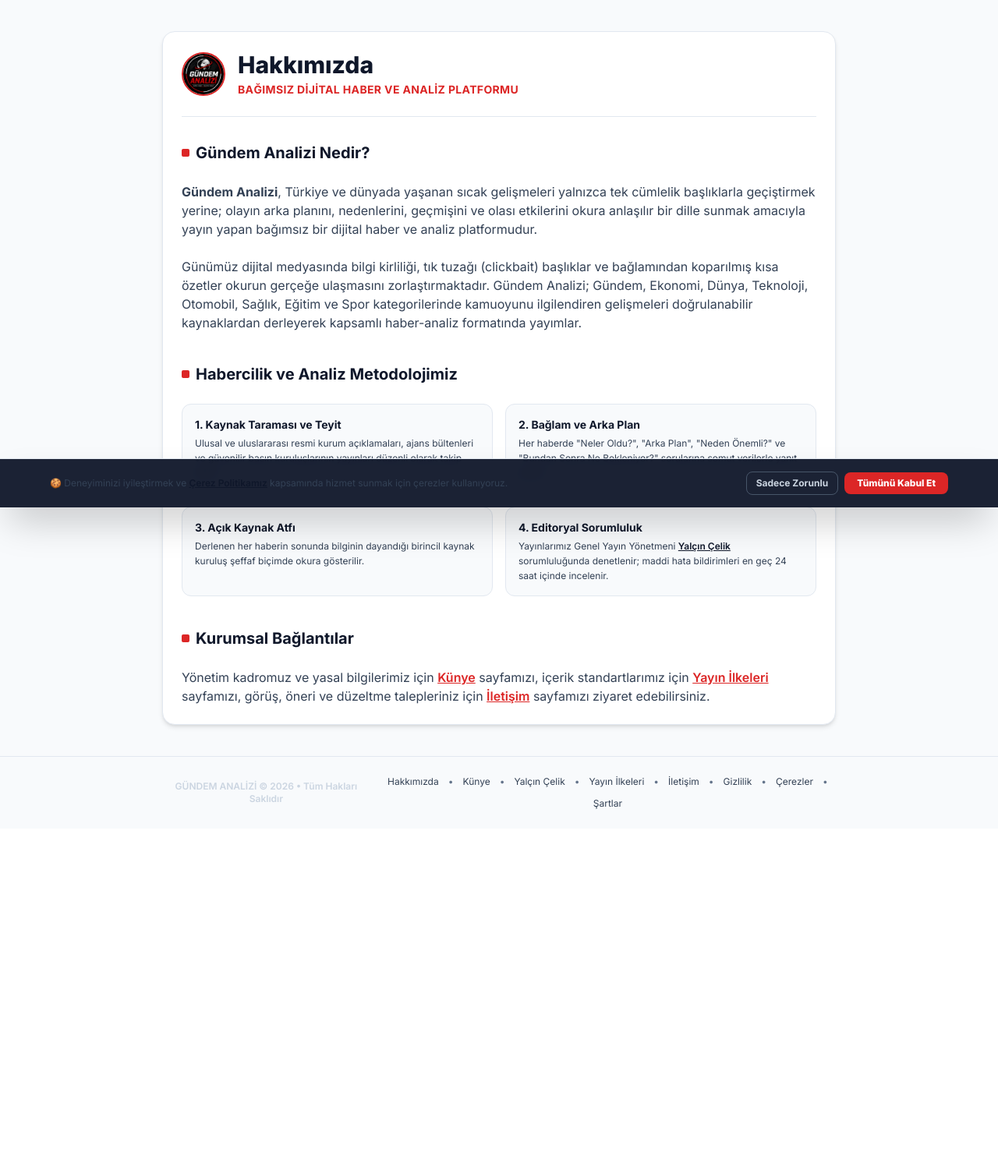
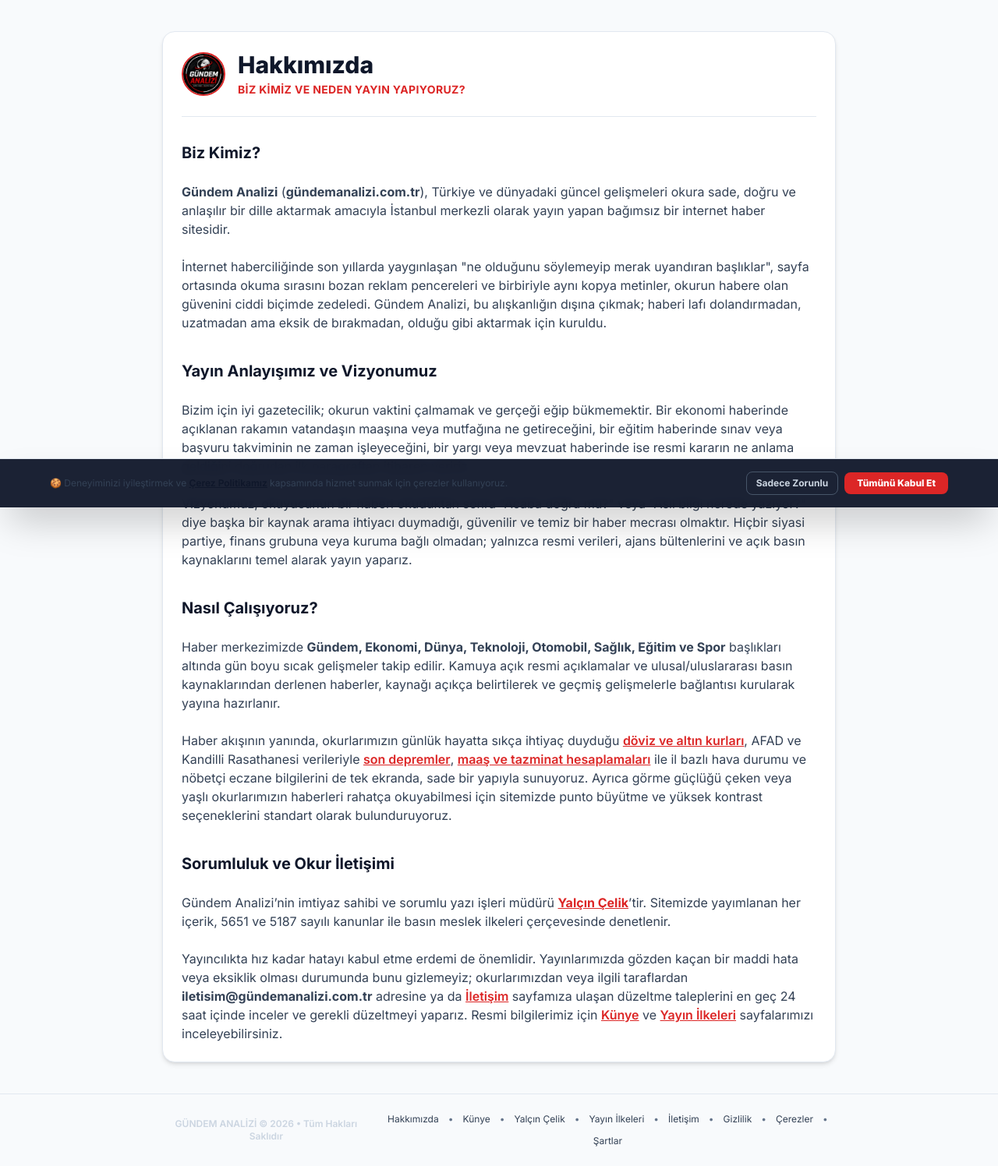
Before and after one commit to celikyalcin336-blip/gundemanalizi, a FastAPI app: page /about in a window 1280 px wide. Shown: the part 149-1645 px from the top of the page at 78% size. Before the commit the page ends 1187 px from the top, so only its background shows below. Run offline with FastAPI, Linux system fonts and the light colour scheme; some libraries are stand-ins or nearby versions.

Commit message:
Update About and Editor-in-Chief pages with natural human-written editorial text

```diff
--- a/templates/about.html
+++ b/templates/about.html
@@ -22,11 +22,35 @@
     <!-- Google AdSense Doğrulama & Otomatik Reklam Kodu (Resmi Standart) -->
     <script async src="https://pagead2.googlesyndication.com/pagead/js/adsbygoogle.js?client=ca-pub-3827167989675699" crossorigin="anonymous"></script>
     <meta name="viewport" content="width=device-width, initial-scale=1.0">
-    <title>Hakkımızda | Gündem Analizi</title>
-    <meta name="description" content="Gündem Analizi hakkında kurumsal bilgiler, bağımsız habercilik vizyonumuz, doğruluk ilkelerimiz ve editöryal çalışma standartlarımız.">
+    <title>Hakkımızda — Biz Kimiz, Vizyonumuz ve Misyonumuz | Gündem Analizi</title>
+    <meta name="description" content="Gündem Analizi kimdir? Kurumsal vizyonumuz, bağımsız habercilik misyonumuz, doğruluk ilkelerimiz, yayın metodolojimiz ve yönetim yapımız.">
     <meta name="robots" content="index, follow">
     <link rel="canonical" href="https://xn--gndemanalizi-dlb.com.tr/hakkimizda">
     <link rel="icon" type="image/png" href="/assets/logo.png">
+    <script type="application/ld+json">
+    {
+      "@context": "https://schema.org",
+      "@type": "AboutPage",
+      "name": "Hakkımızda — Biz Kimiz, Vizyonumuz ve Misyonumuz | Gündem Analizi",
+      "url": "https://xn--gndemanalizi-dlb.com.tr/hakkimizda",
+      "mainEntity": {
+        "@type": "NewsMediaOrganization",
+        "name": "Gündem Analizi",
+        "url": "https://xn--gndemanalizi-dlb.com.tr",
+        "logo": "https://xn--gndemanalizi-dlb.com.tr/assets/logo.png",
+        "email": "iletisim@gündemanalizi.com.tr",
+        "founder": {
+          "@type": "Person",
+          "name": "Yalçın Çelik",
+          "jobTitle": "İmtiyaz Sahibi ve Genel Yayın Yönetmeni",
+          "url": "https://xn--gndemanalizi-dlb.com.tr/yazar/yalcin-celik"
+        },
+        "publishingPrinciples": "https://xn--gndemanalizi-dlb.com.tr/yayin-ilkeleri",
+        "correctionsPolicy": "https://xn--gndemanalizi-dlb.com.tr/yayin-ilkeleri",
+        "masthead": "https://xn--gndemanalizi-dlb.com.tr/kunye"
+      }
+    }
+    </script>
     <link rel="stylesheet" href="/assets/style.min.css">
     <script src="/assets/lucide.min.js" defer></script>
     <style>
@@ -82,49 +106,42 @@
                 <img src="/assets/logo.png" alt="Gündem Analizi Logo" class="w-14 h-14 rounded-full border-2 border-red-600 shadow-xs">
                 <div>
                     <h1 class="text-2xl sm:text-3xl font-extrabold text-slate-900">Hakkımızda</h1>
-                    <p class="text-red-600 text-xs sm:text-sm font-bold uppercase tracking-wide mt-1">Bağımsız Dijital Haber ve Analiz Platformu</p>
+                    <p class="text-red-600 text-xs sm:text-sm font-bold uppercase tracking-wide mt-1">Biz Kimiz ve Neden Yayın Yapıyoruz?</p>
                 </div>
             </div>
 
             <div class="space-y-6 text-slate-700 text-sm sm:text-base leading-relaxed">
 
-                <h2 class="text-xl font-bold text-slate-900 flex items-center gap-2">
-                    <span class="w-2.5 h-2.5 bg-red-600 rounded-sm"></span> Gündem Analizi Nedir?
-                </h2>
+                <h2 class="text-xl font-bold text-slate-900">Biz Kimiz?</h2>
                 <p>
-                    <strong>Gündem Analizi</strong>, Türkiye ve dünyada yaşanan sıcak gelişmeleri yalnızca tek cümlelik başlıklarla geçiştirmek yerine; olayın arka planını, nedenlerini, geçmişini ve olası etkilerini okura anlaşılır bir dille sunmak amacıyla yayın yapan bağımsız bir dijital haber ve analiz platformudur.
+                    <strong>Gündem Analizi</strong> (<strong>gündemanalizi.com.tr</strong>), Türkiye ve dünyadaki güncel gelişmeleri okura sade, doğru ve anlaşılır bir dille aktarmak amacıyla İstanbul merkezli olarak yayın yapan bağımsız bir internet haber sitesidir.
                 </p>
                 <p>
-                    Günümüz dijital medyasında bilgi kirliliği, tık tuzağı (clickbait) başlıklar ve bağlamından koparılmış kısa özetler okurun gerçeğe ulaşmasını zorlaştırmaktadır. Gündem Analizi; Gündem, Ekonomi, Dünya, Teknoloji, Otomobil, Sağlık, Eğitim ve Spor kategorilerinde kamuoyunu ilgilendiren gelişmeleri doğrulanabilir kaynaklardan derleyerek kapsamlı haber-analiz formatında yayımlar.
+                    İnternet haberciliğinde son yıllarda yaygınlaşan "ne olduğunu söylemeyip merak uyandıran başlıklar", sayfa ortasında okuma sırasını bozan reklam pencereleri ve birbiriyle aynı kopya metinler, okurun habere olan güvenini ciddi biçimde zedeledi. Gündem Analizi, bu alışkanlığın dışına çıkmak; haberi lafı dolandırmadan, uzatmadan ama eksik de bırakmadan, olduğu gibi aktarmak için kuruldu.
                 </p>
 
-                <h2 class="text-xl font-bold text-slate-900 flex items-center gap-2 pt-4">
-                    <span class="w-2.5 h-2.5 bg-red-600 rounded-sm"></span> Habercilik ve Analiz Metodolojimiz
-                </h2>
-                <div class="grid grid-cols-1 sm:grid-cols-2 gap-4">
-                    <div class="bg-slate-50 p-4 rounded-xl border border-slate-200">
-                        <h3 class="font-bold text-slate-900 text-sm mb-1">1. Kaynak Taraması ve Teyit</h3>
-                        <p class="text-xs text-slate-600">Ulusal ve uluslararası resmi kurum açıklamaları, ajans bültenleri ve güvenilir basın kuruluşlarının yayınları düzenli olarak takip edilir.</p>
-                    </div>
-                    <div class="bg-slate-50 p-4 rounded-xl border border-slate-200">
-                        <h3 class="font-bold text-slate-900 text-sm mb-1">2. Bağlam ve Arka Plan</h3>
-                        <p class="text-xs text-slate-600">Her haberde "Neler Oldu?", "Arka Plan", "Neden Önemli?" ve "Bundan Sonra Ne Bekleniyor?" sorularına somut verilerle yanıt aranır.</p>
-                    </div>
-                    <div class="bg-slate-50 p-4 rounded-xl border border-slate-200">
-                        <h3 class="font-bold text-slate-900 text-sm mb-1">3. Açık Kaynak Atfı</h3>
-                        <p class="text-xs text-slate-600">Derlenen her haberin sonunda bilginin dayandığı birincil kaynak kuruluş şeffaf biçimde okura gösterilir.</p>
-                    </div>
-                    <div class="bg-slate-50 p-4 rounded-xl border border-slate-200">
-                        <h3 class="font-bold text-slate-900 text-sm mb-1">4. Editoryal Sorumluluk</h3>
-                        <p class="text-xs text-slate-600">Yayınlarımız Genel Yayın Yönetmeni <a href="/yazar/yalcin-celik" class="text-red-600 underline font-semibold">Yalçın Çelik</a> sorumluluğunda denetlenir; maddi hata bildirimleri en geç 24 saat içinde incelenir.</p>
-                    </div>
-                </div>
+                <h2 class="text-xl font-bold text-slate-900 pt-3">Yayın Anlayışımız ve Vizyonumuz</h2>
+                <p>
+                    Bizim için iyi gazetecilik; okurun vaktini çalmamak ve gerçeği eğip bükmemektir. Bir ekonomi haberinde açıklanan rakamın vatandaşın maaşına veya mutfağına ne getireceğini, bir eğitim haberinde sınav veya başvuru takviminin ne zaman işleyeceğini, bir yargı veya mevzuat haberinde ise resmi kararın ne anlama geldiğini doğrudan ilk paragraftan itibaren veririz.
+                </p>
+                <p>
+                    Vizyonumuz, okuyucunun bir haberi okuduktan sonra "Acaba doğru mu?" veya "Asıl bilgi nerede yazıyor?" diye başka bir kaynak arama ihtiyacı duymadığı, güvenilir ve temiz bir haber mecrası olmaktır. Hiçbir siyasi partiye, finans grubuna veya kuruma bağlı olmadan; yalnızca resmi verileri, ajans bültenlerini ve açık basın kaynaklarını temel alarak yayın yaparız.
+                </p>
 
-                <h2 class="text-xl font-bold text-slate-900 flex items-center gap-2 pt-4">
-                    <span class="w-2.5 h-2.5 bg-red-600 rounded-sm"></span> Kurumsal Bağlantılar
-                </h2>
+                <h2 class="text-xl font-bold text-slate-900 pt-3">Nasıl Çalışıyoruz?</h2>
                 <p>
-                    Yönetim kadromuz ve yasal bilgilerimiz için <a href="/kunye" class="text-red-600 underline font-semibold">Künye</a> sayfamızı, içerik standartlarımız için <a href="/yayin-ilkeleri" class="text-red-600 underline font-semibold">Yayın İlkeleri</a> sayfamızı, görüş, öneri ve düzeltme talepleriniz için <a href="/iletisim" class="text-red-600 underline font-semibold">İletişim</a> sayfamızı ziyaret edebilirsiniz.
+                    Haber merkezimizde <strong>Gündem, Ekonomi, Dünya, Teknoloji, Otomobil, Sağlık, Eğitim ve Spor</strong> başlıkları altında gün boyu sıcak gelişmeler takip edilir. Kamuya açık resmi açıklamalar ve ulusal/uluslararası basın kaynaklarından derlenen haberler, kaynağı açıkça belirtilerek ve geçmiş gelişmelerle bağlantısı kurularak yayına hazırlanır.
+                </p>
+                <p>
+                    Haber akışının yanında, okurlarımızın günlük hayatta sıkça ihtiyaç duyduğu <a href="/piyasalar" class="text-red-600 underline font-semibold">döviz ve altın kurları</a>, AFAD ve Kandilli Rasathanesi verileriyle <a href="/son-depremler" class="text-red-600 underline font-semibold">son depremler</a>, <a href="/hesaplama/maas" class="text-red-600 underline font-semibold">maaş ve tazminat hesaplamaları</a> ile il bazlı hava durumu ve nöbetçi eczane bilgilerini de tek ekranda, sade bir yapıyla sunuyoruz. Ayrıca görme güçlüğü çeken veya yaşlı okurlarımızın haberleri rahatça okuyabilmesi için sitemizde punto büyütme ve yüksek kontrast seçeneklerini standart olarak bulunduruyoruz.
+                </p>
+
+                <h2 class="text-xl font-bold text-slate-900 pt-3">Sorumluluk ve Okur İletişimi</h2>
+                <p>
+                    Gündem Analizi’nin imtiyaz sahibi ve sorumlu yazı işleri müdürü <a href="/yazar/yalcin-celik" class="text-red-600 underline font-bold">Yalçın Çelik</a>’tir. Sitemizde yayımlanan her içerik, 5651 ve 5187 sayılı kanunlar ile basın meslek ilkeleri çerçevesinde denetlenir.
+                </p>
+                <p>
+                    Yayıncılıkta hız kadar hatayı kabul etme erdemi de önemlidir. Yayınlarımızda gözden kaçan bir maddi hata veya eksiklik olması durumunda bunu gizlemeyiz; okurlarımızdan veya ilgili taraflardan <strong><!--email_off-->iletisim@gündemanalizi.com.tr<!--/email_off--></strong> adresine ya da <a href="/iletisim" class="text-red-600 underline font-semibold">İletişim</a> sayfamıza ulaşan düzeltme taleplerini en geç 24 saat içinde inceler ve gerekli düzeltmeyi yaparız. Resmi bilgilerimiz için <a href="/kunye" class="text-red-600 underline font-semibold">Künye</a> ve <a href="/yayin-ilkeleri" class="text-red-600 underline font-semibold">Yayın İlkeleri</a> sayfalarımızı inceleyebilirsiniz.
                 </p>
 
             </div>
--- a/templates/index.html
+++ b/templates/index.html
@@ -1391,8 +1391,9 @@
                     <span class="font-black text-slate-900 text-base">GÜNDEM ANALİZİ</span>
                 </div>
                 <p class="text-[11px] leading-relaxed text-slate-600">
-                    Türkiye ve dünyadan tarafsız, bağımsız ve ilkeli haber analizi. Doğru haberin ve derinlemesine analizin adresi.
+                    Türkiye ve dünyadan tık tuzağından uzak, birincil kaynaklarla doğrulanmış bağımsız haber ve analiz platformu. Vizyonumuz; hızı, doğruluğu ve derinlemesine analizi herkes için erişilebilir kılmaktır.
                 </p>
+                <a href="/hakkimizda" class="inline-block text-[11px] font-bold text-red-600 hover:underline">Biz Kimiz &amp; Vizyonumuz →</a>
             </div>
             <div>
                 <h4 class="font-extrabold text-slate-900 text-sm mb-3">Kategoriler</h4>
@@ -1408,7 +1409,7 @@
             <div>
                 <h4 class="font-extrabold text-slate-900 text-sm mb-3">Kurumsal</h4>
                 <ul class="space-y-1.5 text-xs">
-                    <li><a href="/hakkimizda" class="text-slate-700 hover:text-red-600 font-medium transition">Hakkımızda</a></li>
+                    <li><a href="/hakkimizda" class="text-slate-700 hover:text-red-600 font-medium transition">Hakkımızda &amp; Vizyonumuz</a></li>
                     <li><a href="/kunye" class="text-slate-700 hover:text-red-600 font-medium transition">Künye (Yalçın Çelik)</a></li>
                     <li><a href="/yayin-ilkeleri" class="text-slate-700 hover:text-red-600 font-medium transition">Yayın İlkeleri</a></li>
                     <li><a href="/iletisim" class="text-slate-700 hover:text-red-600 font-medium transition">İletişim & Düzeltme</a></li>
--- a/web_server.py
+++ b/web_server.py
@@ -2542,6 +2542,7 @@
 
 @app.get("/about", response_class=HTMLResponse)
 @app.get("/hakkimizda", response_class=HTMLResponse)
+@app.get("/vizyonumuz", response_class=HTMLResponse)
 async def about_page(request: Request):
     return templates.TemplateResponse(request=request, name="about.html", context={})
 
```
Also changed, not shown: templates/article.html (+11 -6 lines), templates/author.html (+6 -4 lines).
